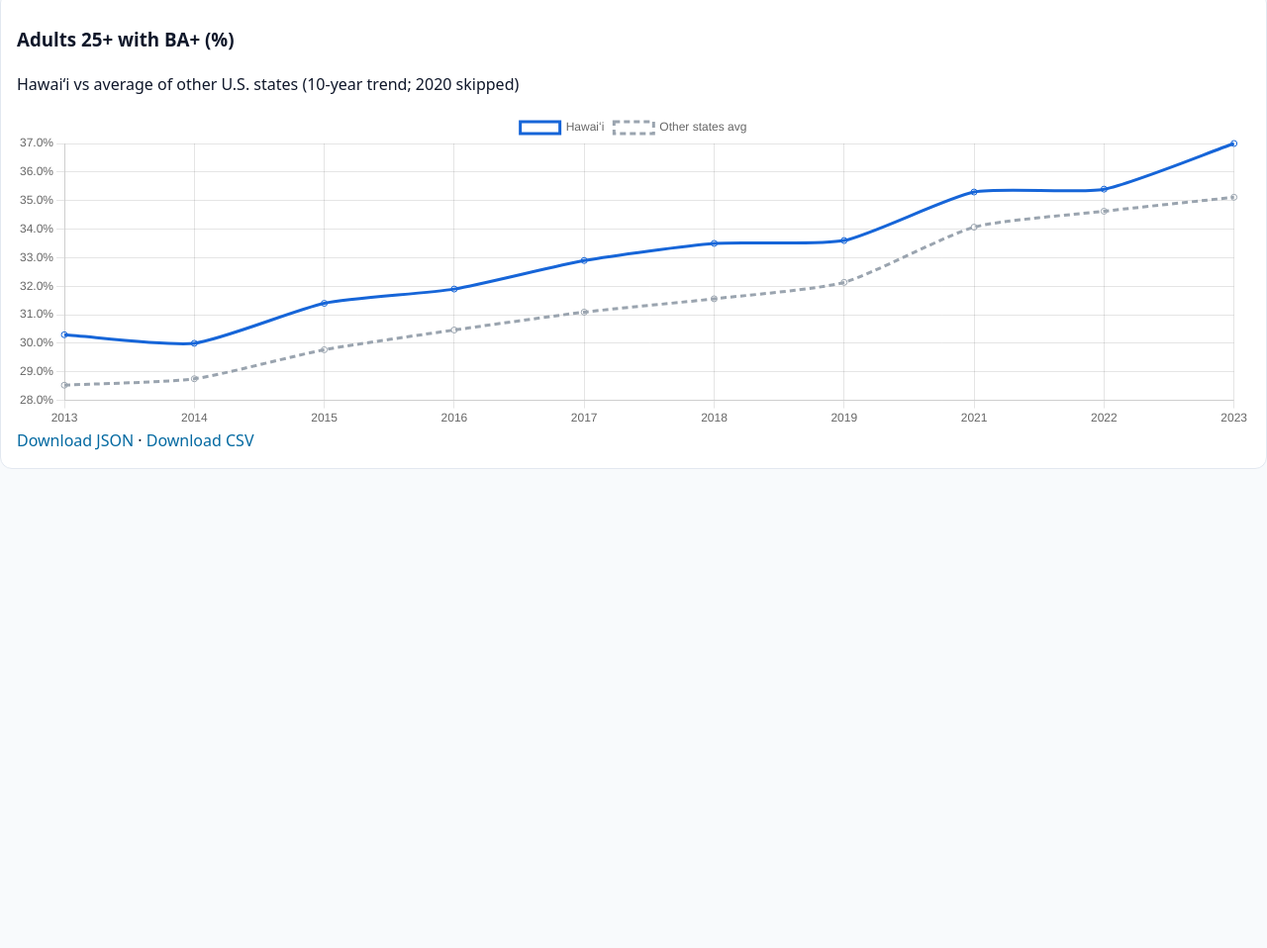
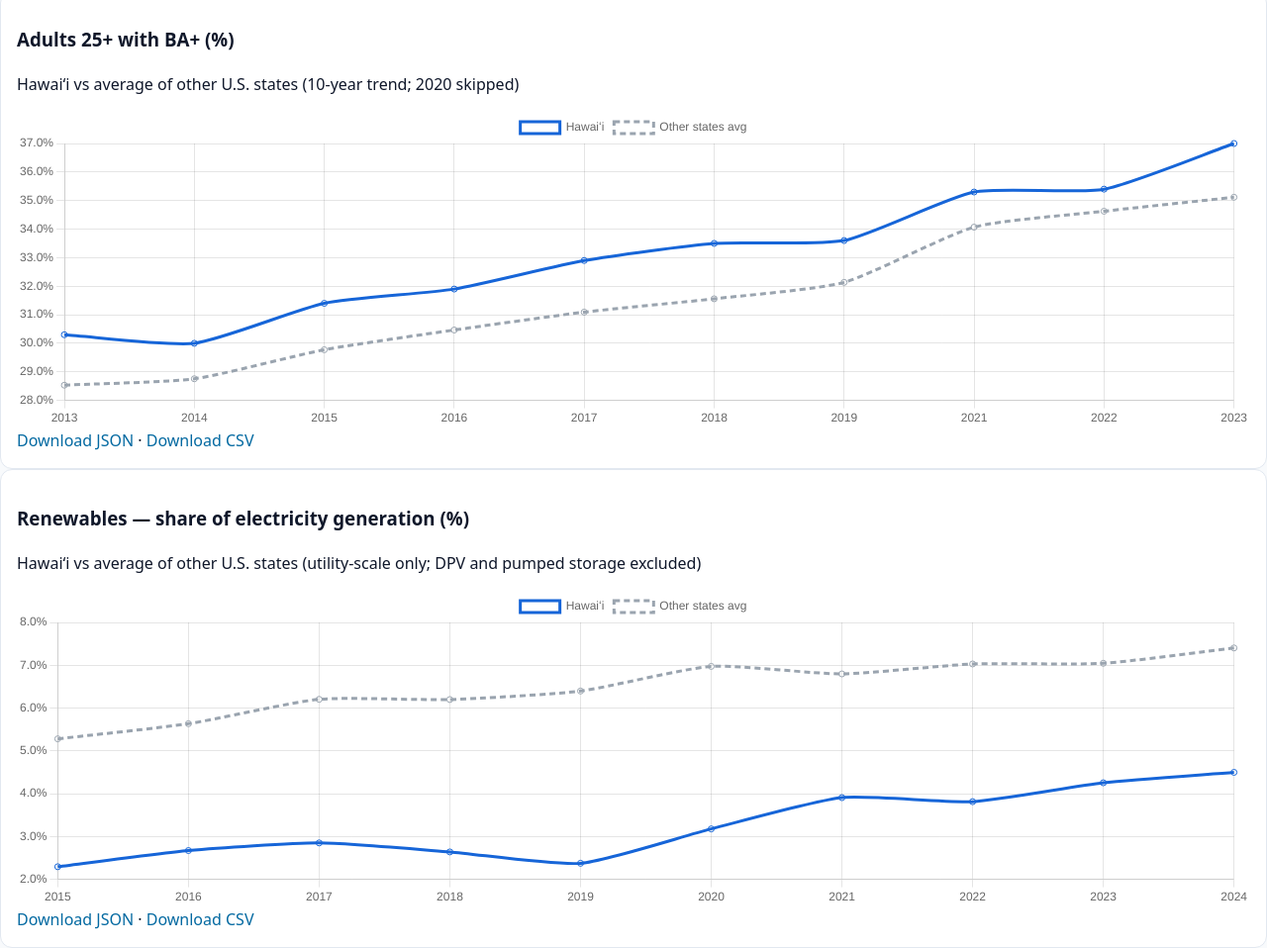
Before and after one commit to iqbash1/hawaiidashboard, a plain HTML site: page site/index.html in a window 1280 px wide. Shown: the part 1163-2121 px from the top of the page at 99% size. Before the commit the page ends 1637 px from the top, so only its background shows below. Drawn offline with nearby package versions, Linux system fonts and the light colour scheme; no server answers.

Commit message:
site: add Renewables — share of electricity generation card

```diff
--- a/site/index.html
+++ b/site/index.html
@@ -130,3 +130,55 @@
     })();
     </script>
   </section>
+
+  <!-- Energy: Renewables share (%) card -->
+  <section class="card" id="card-energy_renewables_share_generation">
+    <h3>Renewables — share of electricity generation (%)</h3>
+    <p class="card-subtitle">Hawaiʻi vs average of other U.S. states (utility‑scale only; DPV and pumped storage excluded)</p>
+    <div class="chart-wrap">
+      <canvas id="chart-energy_renewables_share_generation" width="600" height="320"></canvas>
+    </div>
+    <div class="downloads">
+      <a href="data/v1/energy_renewables_share_generation.json" download>Download JSON</a> ·
+      <a href="data/v1/csv/energy_renewables_share_generation.csv" download>Download CSV</a>
+    </div>
+    <script>
+    (function(){
+      function ensureChart(cb){
+        if (window.Chart) return cb();
+        if (document.getElementById('chartjs-cdn')) return document.getElementById('chartjs-cdn').addEventListener('load', cb);
+        var s=document.createElement('script'); s.id='chartjs-cdn'; s.src='https://cdn.jsdelivr.net/npm/chart.js'; s.onload=cb; document.head.appendChild(s);
+      }
+      function fmt1(x){ return (x==null)?null:Number(x).toFixed(1); }
+      ensureChart(function(){
+        fetch('data/v1/energy_renewables_share_generation.json', {cache:'no-cache'})
+          .then(function(r){ return r.json(); })
+          .then(function(j){
+            var ctx=document.getElementById('chart-energy_renewables_share_generation').getContext('2d');
+            new Chart(ctx, {
+              type:'line',
+              data:{
+                labels:j.years,
+                datasets:[
+                  {label:'Hawai\u02bbi', data:j.hawaii, borderColor:'#1665D8', backgroundColor:'transparent', spanGaps:true, tension:0.2},
+                  {label:'Other states avg', data:j.other_states_avg, borderColor:'#9AA4AF', backgroundColor:'transparent', borderDash:[6,4], spanGaps:true, tension:0.2}
+                ]
+              },
+              options:{
+                responsive:true, maintainAspectRatio:false,
+                scales:{
+                  y:{ticks:{callback:function(v){return (v?.toFixed?v.toFixed(1):v)+'%';}}},
+                  x:{ticks:{autoSkip:true, maxTicksLimit:10}}
+                },
+                plugins:{
+                  legend:{display:true},
+                  tooltip:{callbacks:{label:function(c){var v=c.parsed.y; return (c.dataset.label||'')+': '+(v==null?'':fmt1(v))+'%';}}}
+                }
+              }
+            });
+          })
+          .catch(function(e){ console.error('Renewables chart error', e); });
+      });
+    })();
+    </script>
+  </section>
```
